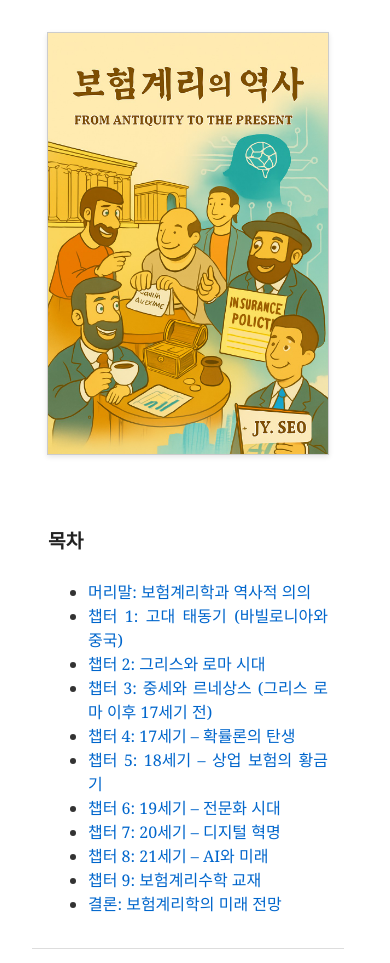
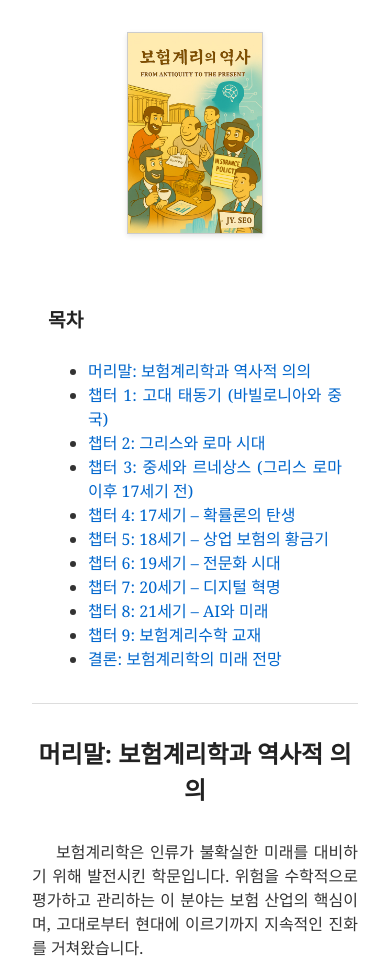
Before and after one commit to JasonSeo64/ebook-website, a plain HTML site: page index.html in a window 390 px wide. Shown: the top 963 px of the page. Drawn offline with nearby package versions, Linux system fonts and the light colour scheme.

Commit message:
Update Style.css with responsive design for PC and phone

```diff
--- a/css/Style.css
+++ b/css/Style.css
@@ -4,13 +4,20 @@ body {
     font-size: 18px;
     line-height: 1.5;
     margin: 2rem auto;
-    max-width: 80%; /* 800px → 90% */
-    padding: 0 3rem; /* 0 1rem → 0 2rem */
+    max-width: 90%; /* 화면 너비 제한 */
+    padding: 0 3rem; /* 여백 추가 */
     text-align: justify;
     color: #333;
+    word-wrap: break-word; /* 긴 단어 줄바꿈 */
+    overflow-wrap: break-word; /* 텍스트 오버플로우 처리 */
 }
+
 @media screen and (max-width: 600px) {
-    body { font-size: 16px; margin: 1rem; padding: 0 1.5rem; }
+    body {
+        font-size: 16px;
+        margin: 1rem;
+        padding: 0 1.5rem;
+    }
 }
 
 /* 챕터 제목: 18px */
@@ -68,12 +75,20 @@ th {
 
 /* 삽화 자리 표시: 나중에 추가 */
 img {
-    max-width: 50%;
+    max-width: 80%; /* PC에서 크기 조정 (50% → 80%) */
+    max-height: 400px; /* PC 최대 높이 제한 */
     height: auto; /* 비율 유지 */
     display: block;
     margin: 1.5rem auto;
     border: 1px solid #ddd; /* 얇은 테두리 */
     box-shadow: 0 2px 5px rgba(0,0,0,0.1); /* 그림자 효과 */
+}
+
+@media screen and (max-width: 600px) {
+    img {
+        max-width: 90%; /* 모바일에서 90% 유지 */
+        max-height: 200px; /* 모바일 최대 높이 제한 */
+    }
 }
 
 /* 삽화 캡션 */
@@ -86,7 +101,6 @@ img {
 }
 
 /* 목차 링크 */
-
 .toc {
     position: sticky;
     top: 0;
@@ -120,19 +134,21 @@ ul.references-list li {
 
 /* 반응형 디자인: 모바일 최적화 */
 .cover {
-    max-width: 60%;
+    max-width: 80%; /* PC에서 60% → 80% */
+    max-height: 400px; /* PC 최대 높이 제한 */
     height: auto;
     display: block;
     margin: 2rem auto;
     border: 1px solid #ccc;
     box-shadow: 0 2px 5px rgba(0,0,0,0.1);
 }
+
 @media screen and (max-width: 600px) {
     body { font-size: 16px; margin: 1rem; padding: 0 1rem; }
     .toc a { font-size: 1rem; }
     h1 { font-size: 1.5rem; }
     h2 { font-size: 1.2rem; }
     table { font-size: 0.8rem; }
-    img { max-width: 90%; }
-    .cover { max-width: 90%; } /* .cover도 모바일에서 90% */
+    img { max-width: 90%; max-height: 200px; }
+    .cover { max-width: 90%; max-height: 200px; } /* 모바일에서 크기 조정 */
 }
```
